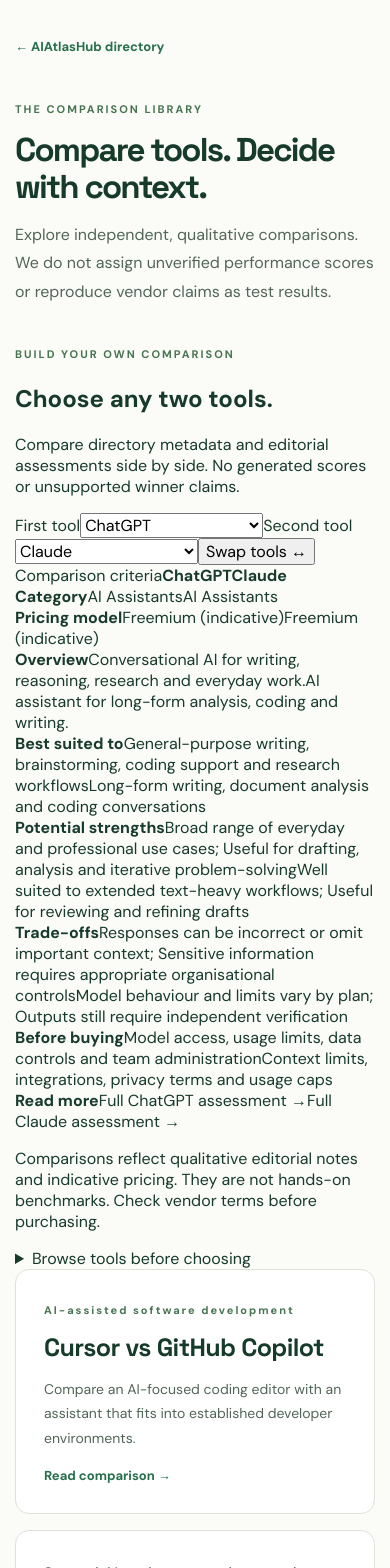
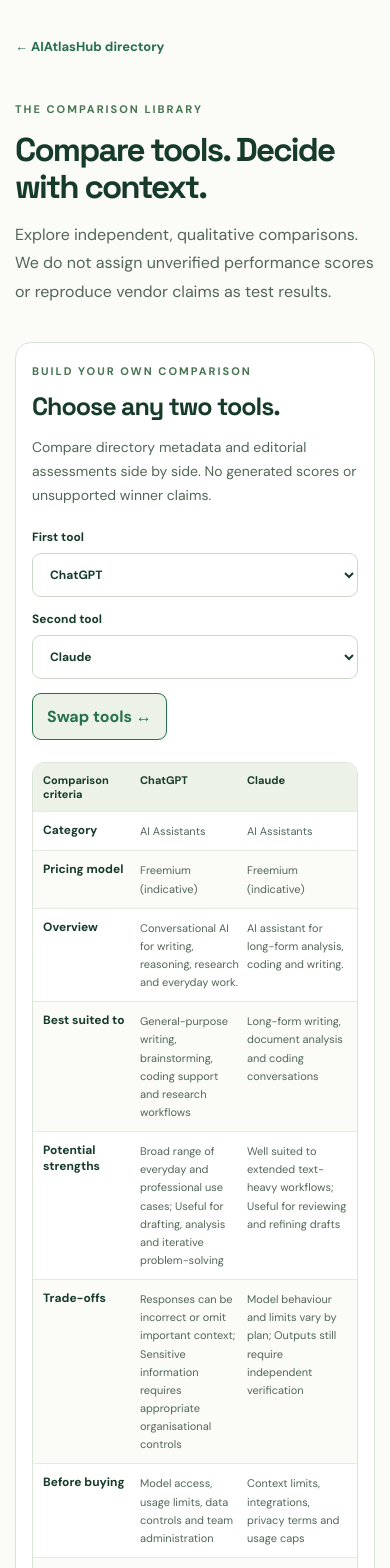
Before and after one commit to rajat-ray/AIAtlasHub, a Next.js app: page /compare in a window 390 px wide. Shown: the top 1568 px of the page. Built offline with nearby package versions, Linux system fonts and the light colour scheme; no server answers.

Commit message:
Style responsive interactive comparison matrix and tool browser

```diff
--- a/app/globals.css
+++ b/app/globals.css
@@ -215,3 +215,32 @@
 .comparison-teaser-links{display:flex;flex-direction:column;gap:10px;justify-content:center}
 .comparison-teaser-links a{display:flex;justify-content:space-between;padding:15px;border:1px solid #8fb39b;border-radius:9px}
 @media(max-width:700px){.compare-index-grid,.compare-side-by-side,.comparison-teaser{grid-template-columns:1fr}.comparison-teaser{padding:25px}}
+
+
+/* Interactive comparison builder */
+.compare-builder{margin:28px 0 42px;padding:28px;border:1px solid #dce4d9;background:#fff;border-radius:16px}
+.compare-builder h2{font:700 clamp(25px,3vw,36px) 'Space Grotesk',sans-serif;letter-spacing:-1px;margin:10px 0}
+.compare-builder>p{color:#526658;line-height:1.7;font-size:14px}
+.compare-builder-controls{display:flex;gap:14px;align-items:end;flex-wrap:wrap;margin:22px 0}
+.compare-builder-controls label{display:flex;flex:1;min-width:200px;flex-direction:column;gap:8px;font-size:12px;font-weight:700;color:#173b2b}
+.compare-builder-controls select,.compare-builder-browser-controls select,.compare-builder-browser-controls input{width:100%;padding:12px 13px;border:1px solid #ccd8cc;border-radius:9px;background:#fff;color:#173b2b;font:inherit}
+.compare-builder-controls button,.compare-builder-choices button{border:1px solid #26704b;color:#26704b;border-radius:9px;background:#edf2e9;padding:12px 14px;cursor:pointer;font-weight:700}
+.compare-builder-error{color:#a33535!important;font-weight:700}
+.compare-builder-results{border:1px solid #dce4d9;border-radius:12px;overflow:hidden}
+.compare-builder-heading,.compare-builder-row{display:grid;grid-template-columns:160px repeat(2,minmax(0,1fr));gap:14px;padding:15px;border-bottom:1px solid #e4ebe2;align-items:start}
+.compare-builder-heading{background:#edf2e9;font-weight:700}
+.compare-builder-row:nth-child(odd){background:#fbfbf7}
+.compare-builder-row:last-child{border-bottom:0}
+.compare-builder-row>strong{font-size:12px;color:#173b2b}
+.compare-builder-row>span,.compare-builder-row>a{font-size:13px;line-height:1.65;overflow-wrap:anywhere;color:#526658}
+.compare-builder-row>a{color:#26704b;font-weight:700}
+.compare-builder-note{font-size:12px!important}
+.compare-builder-browser{margin-top:24px}
+.compare-builder-browser summary{cursor:pointer;color:#26704b;font-weight:700}
+.compare-builder-browser-controls{display:flex;gap:10px;margin:15px 0}
+.compare-builder-choices{max-height:330px;overflow:auto;border:1px solid #dce4d9;border-radius:10px}
+.compare-builder-choices>div{display:flex;align-items:center;gap:9px;padding:9px 12px;border-bottom:1px solid #edf2e9}
+.compare-builder-choices>div>span{flex:1;font-size:13px;font-weight:700}
+.compare-builder-choices small{display:block;font-size:11px;color:#647369;font-weight:400}
+.compare-builder-choices button{font-size:11px;padding:8px 10px}
+@media(max-width:650px){.compare-builder{padding:16px}.compare-builder-heading,.compare-builder-row{grid-template-columns:90px repeat(2,minmax(0,1fr));gap:7px;padding:10px}.compare-builder-heading,.compare-builder-row>span,.compare-builder-row>a{font-size:11px}.compare-builder-controls label{min-width:100%}.compare-builder-browser-controls{flex-direction:column}}
```
